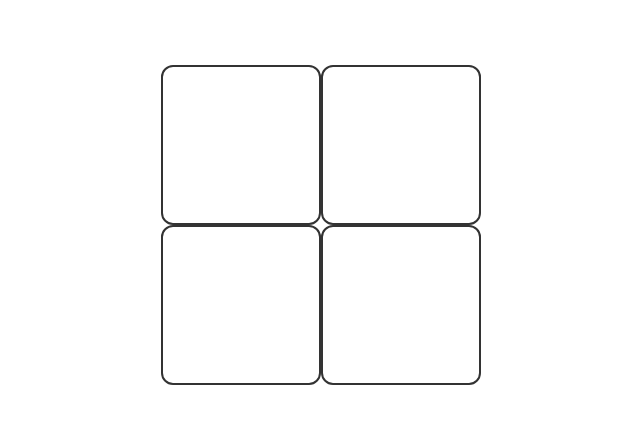
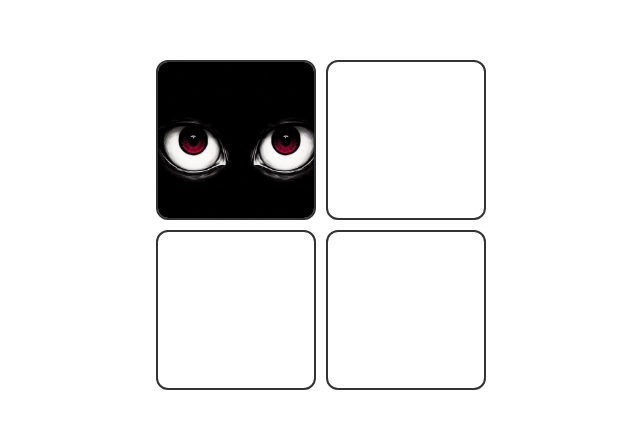
Before and after one commit to Zeynab-jalalian/Drag-Drop, a plain HTML site: page index.html in a window 1280 px wide. Shown: the part 175-604 px from the top of the page, without its empty margins (319-959 px from the left). Drawn offline with Linux system fonts and the light colour scheme.

Commit message:
add an image to layout

```diff
--- a/index.html
+++ b/index.html
@@ -9,7 +9,9 @@
 <body>
 
     <section class="container">
-        <div class="box"></div>
+        <div class="box">
+            <div class="image" draggable="false"></div>
+        </div>
         <div class="box"></div>
         <div class="box"></div>
         <div class="box"></div>
--- a/style.css
+++ b/style.css
@@ -16,7 +16,7 @@ body{
  align-items: center;
  flex-wrap: wrap;
  width: 420px;
-
+ gap: 10px;
 }
 .container .box{
     position: relative;
@@ -25,3 +25,11 @@ body{
     border-radius: 12px;
     border: 2px solid #333;
 }
+.box .image{
+    background-image: url('img.jpg');
+    width: 100%;
+    height: 100%;
+    background-size: cover;
+    background-position: center;
+    border-radius: 10px;
+}
```
